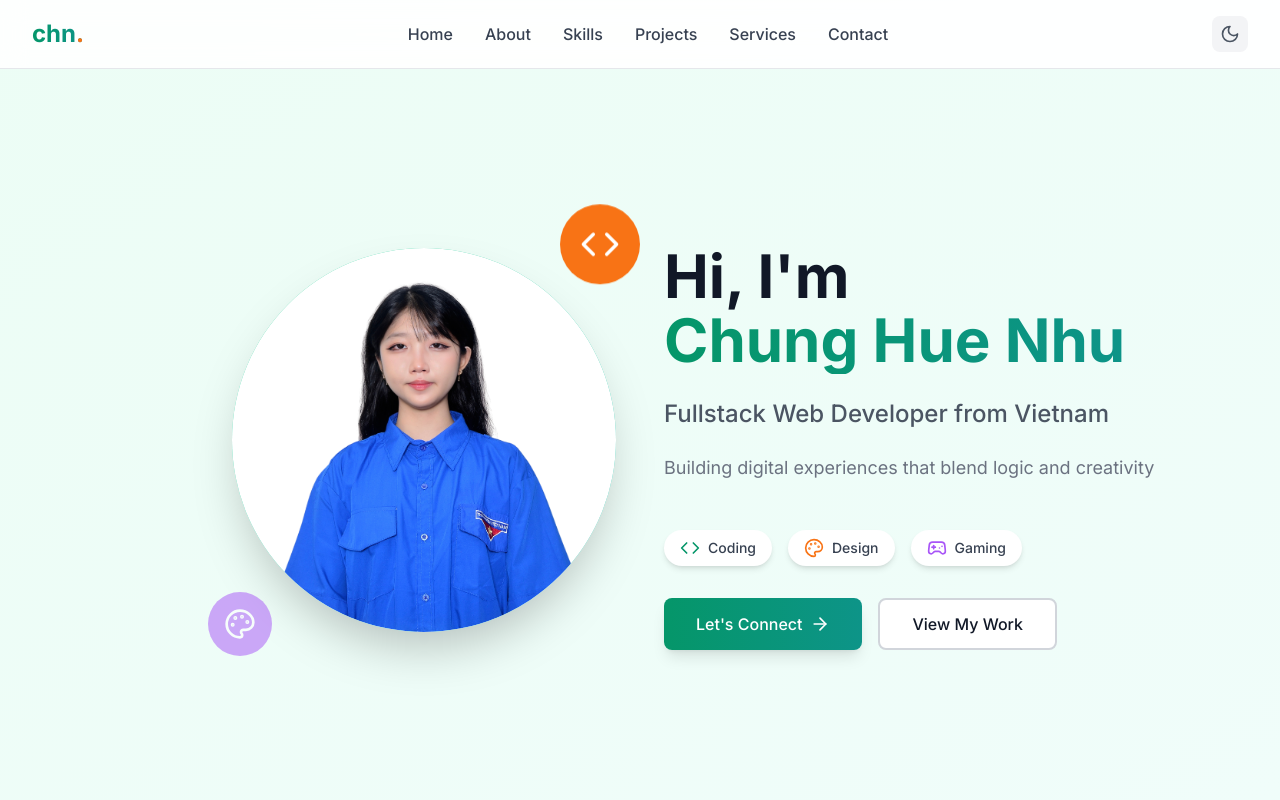
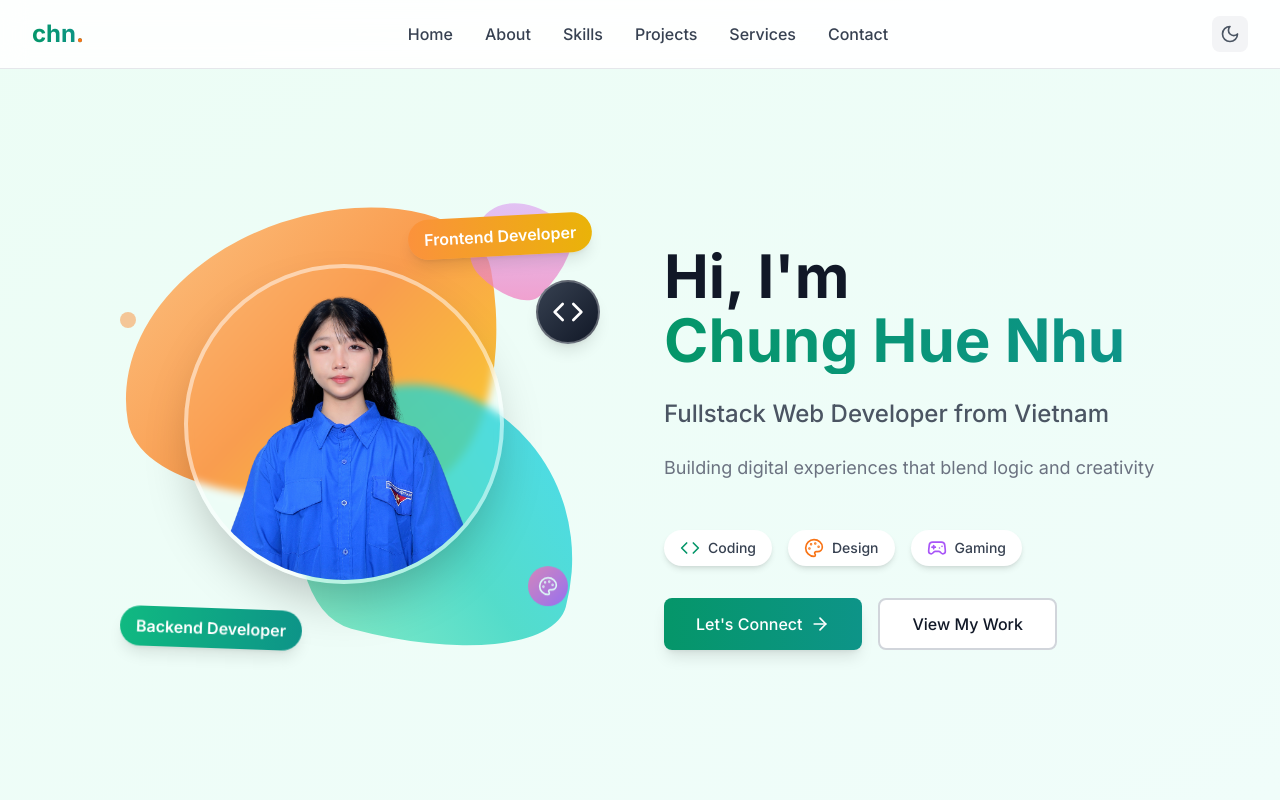
Before and after one commit to ch-hnhu/my-portfolio, a React (Vite) app: page / in a window 1280 px wide. Shown: the top 800 px of the page. Built offline with nearby package versions, Linux system fonts and the light colour scheme.

Commit message:
Test headshot section

```diff
--- a/src/components/Hero.tsx
+++ b/src/components/Hero.tsx
@@ -64,22 +64,68 @@ const Hero = () => {
 
 					{/* Profile Image Placeholder */}
 					<div className='flex justify-center lg:justify-end'>
-						<div className='relative'>
-							<div className='w-96 h-96 bg-gradient-to-br from-emerald-400 to-teal-500 rounded-full flex items-center justify-center shadow-2xl'>
-								<div className='w-88 h-88 bg-white dark:bg-gray-800 rounded-full flex items-center justify-center overflow-hidden'>
+						<div className='relative w-80 h-80 sm:w-96 sm:h-96 md:w-[28rem] md:h-[28rem] lg:w-[32rem] lg:h-[32rem]'>
+							{/* Abstract Background Blob Shapes */}
+							<div
+								className='absolute top-8 left-4 w-64 h-48 sm:w-72 sm:h-56 md:w-80 md:h-64 lg:w-96 lg:h-72 bg-gradient-to-br from-orange-300 via-orange-400 to-yellow-400 rounded-full opacity-90 z-0'
+								style={{
+									borderRadius: "60% 40% 30% 70% / 60% 30% 70% 40%",
+									transform: "rotate(-10deg)",
+								}}></div>
+
+							{/* Secondary Abstract Shape */}
+							<div
+								className='absolute bottom-12 right-8 w-48 h-40 sm:w-56 sm:h-48 md:w-64 md:h-56 lg:w-72 lg:h-64 bg-gradient-to-tr from-emerald-300 via-teal-400 to-cyan-400 rounded-full opacity-80 z-0'
+								style={{
+									borderRadius: "40% 60% 70% 30% / 40% 70% 30% 60%",
+									transform: "rotate(15deg)",
+								}}></div>
+
+							{/* Small Decorative Blob */}
+							<div
+								className='absolute top-4 right-12 w-16 h-16 sm:w-20 sm:h-20 md:w-24 md:h-24 bg-gradient-to-br from-purple-300 to-pink-400 rounded-full opacity-70 z-0'
+								style={{
+									borderRadius: "70% 30% 60% 40% / 50% 70% 30% 50%",
+									transform: "rotate(45deg)",
+								}}></div>
+
+							{/* Main Headshot - Positioned to overlap and break out */}
+							<div className='absolute top-12 left-12 sm:top-16 sm:left-16 md:top-20 md:left-20 w-64 h-64 sm:w-72 sm:h-72 md:w-80 md:h-80 lg:w-88 lg:h-88 rounded-full overflow-hidden shadow-2xl z-10 border-4 border-white/50 backdrop-blur-sm'>
 								<img
 									src={headshotImage}
 									alt='Chung Hue Nhu'
-										className='w-full h-full object-cover rounded-full'
+									className='w-full h-full object-cover'
 								/>
 							</div>
+
+							{/* Floating Labels with gradient backgrounds */}
+							<div className='absolute top-6 right-4 sm:top-8 sm:right-6 bg-gradient-to-r from-orange-400 to-yellow-500 text-white px-4 py-2 rounded-full shadow-lg z-20 transform -rotate-3 hover:rotate-0 transition-transform duration-300'>
+								<span className='text-sm sm:text-base font-semibold'>
+									Frontend Developer
+								</span>
 							</div>
-							<div className='absolute -top-6 -right-6 w-20 h-20 bg-orange-500 rounded-full flex items-center justify-center animate-bounce'>
-								<Code className='h-10 w-10 text-white' />
+
+							<div className='absolute bottom-8 left-2 sm:bottom-12 sm:left-4 bg-gradient-to-r from-emerald-500 to-teal-600 text-white px-4 py-2 rounded-full shadow-lg z-20 transform rotate-2 hover:rotate-0 transition-transform duration-300'>
+								<span className='text-sm sm:text-base font-semibold'>
+									Backend Developer
+								</span>
 							</div>
-							<div className='absolute -bottom-6 -left-6 w-16 h-16 bg-purple-500 rounded-full flex items-center justify-center animate-pulse'>
-								<Palette className='h-8 w-8 text-white' />
+
+							{/* Circular Badge with Icon */}
+							<div className='absolute top-20 right-2 sm:top-24 sm:right-4 w-12 h-12 sm:w-14 sm:h-14 md:w-16 md:h-16 bg-gradient-to-br from-gray-700 to-gray-900 rounded-full flex items-center justify-center shadow-lg z-20 border-2 border-white/30'>
+								<Code className='h-6 w-6 sm:h-7 sm:w-7 md:h-8 md:w-8 text-white' />
 							</div>
+
+							{/* Small Floating Elements */}
+							<div className='absolute bottom-20 right-12 w-8 h-8 sm:w-10 sm:h-10 bg-gradient-to-br from-pink-400 to-purple-500 rounded-full animate-bounce z-15 opacity-80'>
+								<div className='w-full h-full rounded-full flex items-center justify-center'>
+									<Palette className='h-4 w-4 sm:h-5 sm:w-5 text-white' />
+								</div>
+							</div>
+
+							{/* Additional small decorative dots */}
+							<div className='absolute top-32 left-4 w-3 h-3 sm:w-4 sm:h-4 bg-orange-400 rounded-full animate-pulse z-5'></div>
+							<div className='absolute bottom-24 right-20 w-2 h-2 sm:w-3 sm:h-3 bg-teal-400 rounded-full animate-ping z-5'></div>
 						</div>
 					</div>
 				</div>
```
Lines whose indentation alone changed are shown as unchanged.
